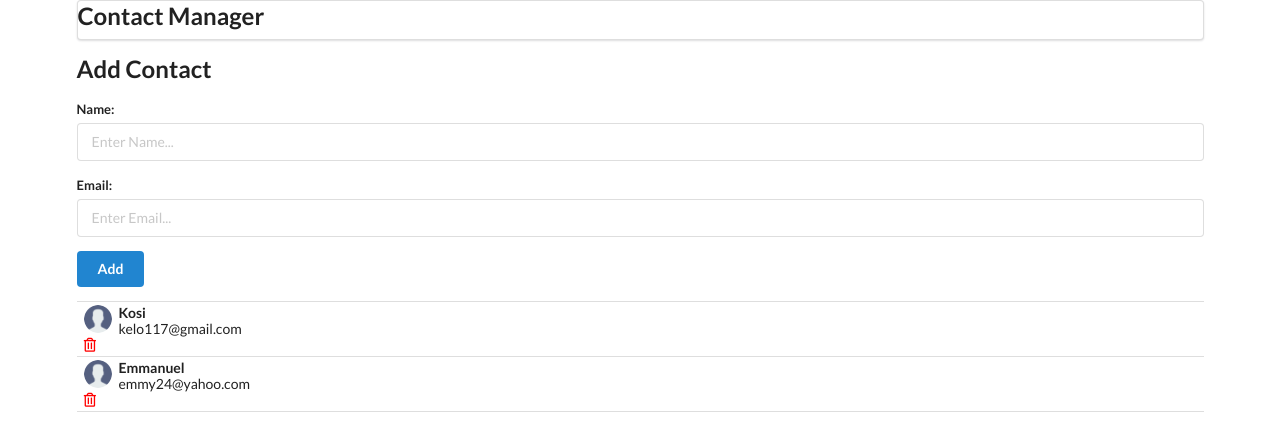
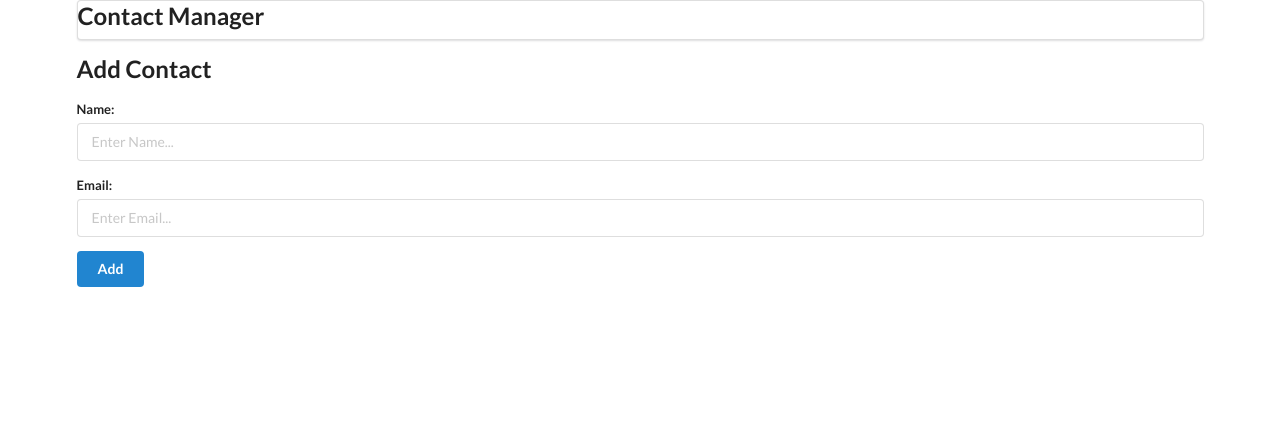
Before and after one commit to KillerKvothe117/contact-manager, a React (Create React App) app: page / in a window 1280 px wide. Shown: the top 446 px of the page. Built offline with nearby package versions, Linux system fonts and the light colour scheme.

Commit message:
setup functionality for form to add contacts

```diff
--- a/src/App.js
+++ b/src/App.js
@@ -2,25 +2,19 @@
 import Header from "./components/header";
 import AddContact from "./components/addContact";
 import ContactList from "./components/contactList";
+import { useState } from "react";
 
 function App() {
-  const contacts = [
-    {
-      id: "1",
-      name: "Kosi",
-      email: "kelo117@gmail.com",
-    },
-    {
-      id: "2",
-      name: "Emmanuel",
-      email: "emmy24@yahoo.com",
-    },
-  ];
+  const [contacts, setContacts] = useState([]);
+
+  const addContactHandler = (contact) => {
+    setContacts([...contacts, contact]);
+  };
 
   return (
     <div className="ui container">
       <Header />
-      <AddContact />
+      <AddContact addContactHandler={addContactHandler} />
       <ContactList contacts={contacts} />
     </div>
   );
--- a/src/components/addContact.jsx
+++ b/src/components/addContact.jsx
@@ -1,11 +1,27 @@
 import React from "react";
 
 class AddContact extends React.Component {
+  state = {
+    name: "",
+    email: "",
+  };
+
+  add = (e) => {
+    e.preventDefault();
+    if (this.state.name === "" || this.state.email === "") {
+      alert("All the fields are mandatory!");
+      return;
+    } else {
+      this.props.addContactHandler(this.state);
+      this.setState({ name: "", email: "" });
+    }
+  };
+
   render() {
     return (
       <div className="ui main">
         <h2>Add Contact</h2>
-        <form className="ui form">
+        <form className="ui form" onSubmit={this.add}>
           <div className="field">
             <label htmlFor="name">Name:</label>
             <input
@@ -13,6 +29,8 @@
               id="name"
               name="name"
               placeholder="Enter Name..."
+              value={this.state.name}
+              onChange={(e) => this.setState({ name: e.target.value })}
             />
           </div>
           <div className="field">
@@ -22,6 +40,8 @@
               id="email"
               name="email"
               placeholder="Enter Email..."
+              value={this.state.email}
+              onChange={(e) => this.setState({ email: e.target.value })}
             />
           </div>
           <button className="ui button blue">Add</button>
```
